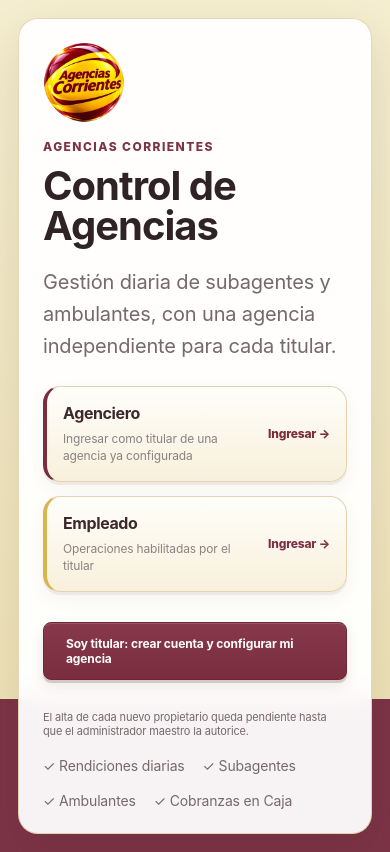
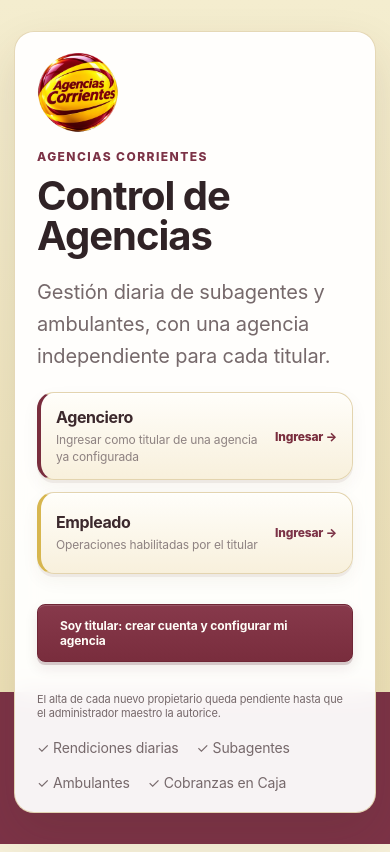
Before and after one commit to agencias-corrientes/CONTABLE-AGENCIAS, a Next.js app: page / in a window 390 px wide. Built offline with nearby package versions, Linux system fonts and the light colour scheme; no server answers.

Commit message:
Make subtle mobile fit adjustments while preserving production layout

```diff
--- a/app/globals.css
+++ b/app/globals.css
@@ -1309,3 +1309,63 @@ html, body { min-height:100%; }
  .rendition-mode-switch{grid-template-columns:repeat(2,minmax(0,1fr))!important;gap:8px!important}
  .rendition-mode-switch button{min-height:84px!important;padding:16px 8px!important;font-size:17px!important}
 }
+
+
+/* Ajuste leve de encuadre móvil: conserva el diseño de Producción y reduce
+   apenas los espacios para que los marcos completos entren en pantalla. */
+@media (max-width: 640px) {
+  .landing {
+    min-height: 100svh;
+    min-height: 100dvh;
+    padding: 14px;
+  }
+  .landing-card.landing-role-card {
+    width: 100%;
+    max-width: 860px;
+    padding: 21px 22px;
+    border-radius: 20px;
+  }
+  .landing-role-grid { gap: 12px; margin-top: 20px; }
+  .landing-role-choice {
+    min-height: 82px;
+    padding: 14px 15px;
+    gap: 10px;
+  }
+  .landing-role-copy { gap: 5px; }
+  .landing-role-copy strong { font-size: 16px; }
+  .landing-role-copy small { font-size: 12px; line-height: 1.35; }
+  .landing-central-actions { gap: 12px; margin-top: 24px; margin-bottom: 18px; }
+  .landing-central-actions > .button { min-height: 48px; }
+}
+
+/* Administración central: mismo diseño y disposición, con marco completo
+   dentro del ancho útil del teléfono y un pequeño ajuste de espaciado. */
+@media (max-width: 700px) {
+  .auth-page:has(.platform-admin-page) {
+    display: grid;
+    place-items: start center;
+    width: 100%;
+    min-height: 100svh;
+    min-height: 100dvh;
+    padding: 14px;
+    box-sizing: border-box;
+  }
+  .auth-page:has(.platform-admin-page) .platform-admin-page {
+    width: 100%;
+    max-width: 1100px;
+    min-width: 0;
+    margin: 0 auto;
+    padding: 20px;
+    box-sizing: border-box;
+  }
+  .platform-admin-page .brand-logo-top-left {
+    max-width: 88px;
+    max-height: 88px;
+  }
+  .platform-admin-page > h1 { margin-top: 10px; margin-bottom: 10px; }
+  .platform-admin-page .platform-access-section {
+    margin-top: 26px;
+    padding-top: 18px;
+    gap: 10px;
+  }
+}
```
